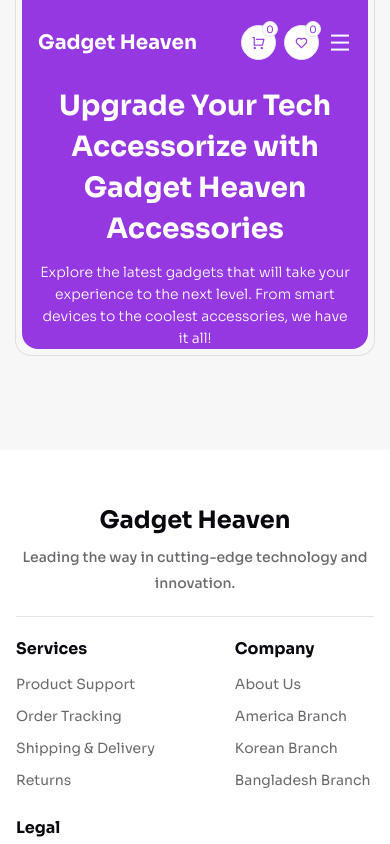
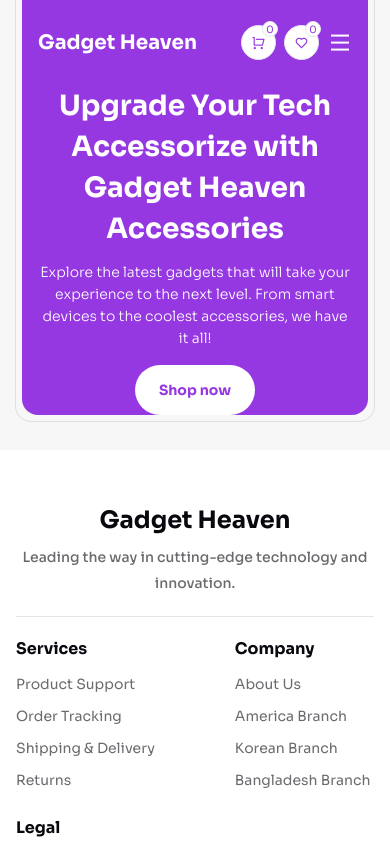
Before and after one commit to devrakibulrahman/gadget-heaven, a React (Vite) app: page / in a window 390 px wide. Shown: the top 844 px of the page. Built offline with nearby package versions, Linux system fonts and the light colour scheme.

Commit message:
button add on home section with responsive done on 11/5/2024 at 10:28 pm

```diff
--- a/src/pages/Home.jsx
+++ b/src/pages/Home.jsx
@@ -12,6 +12,9 @@ const Home = () => {
                                     <div className="w-full max-w-[790px] text-center">
                                         <p className="font-sora text-sm leading-[22px] font-light text-[#FFFFFF] md:text-base md:leading-[26px]">Explore the latest gadgets that will take your experience to the next level. From smart devices to the coolest accessories, we have it all!</p>
                                     </div>
+                                    <div className="w-full flex items-center justify-center mt-4 md:mt-5 lg:mt-6 xl:mt-8">
+                                        <button className="py-3 px-6 bg-white rounded-full font-sora text-sm leading-[26px] font-bold text-[#9538E2] md:text-base lg:text-xl md:py-[15px] md:px-[28px] lg:px-[30px]">Shop now</button>
+                                    </div>
                                 </div>
                             </div>
                         </div>
```
